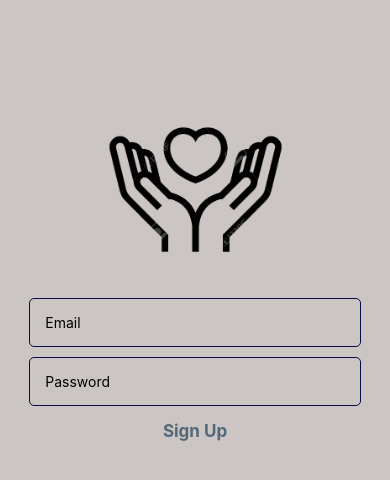
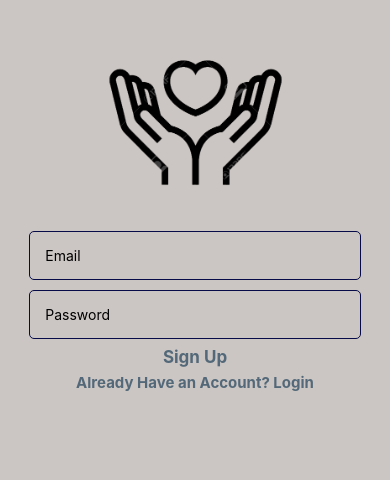
Before and after one commit to SamSkinner01/LendAHand, a React Native app: screen /Signup in a window 390 px wide. Shown: the part 150-630 px from the top of the page. Built offline with nearby package versions, Linux system fonts and the light colour scheme.

Commit message:
Corrected code
Fixed Code for Sign up. Path should be corrected and keyboard no longer covers text back

```diff
--- a/screens/Signup.jsx
+++ b/screens/Signup.jsx
@@ -1,9 +1,10 @@
-import { StyleSheet, Text, View, TextInput, Button, Alert,Pressable,Image } from "react-native";
-import { useState } from "react";
+import { StyleSheet, Text, View, TextInput, Button, Alert,Pressable,Image} from "react-native";
+import { useState,useEffect } from "react";
 import { signup } from "../auth/auth_signup_password";
 import logo from "../assets/logo.png"
+import { Login } from "./Login";
 
-function Signup() {
+function Signup({ navigation }) {
   const [email, setEmail] = useState("");
   const [password, setPassword] = useState("");
 
@@ -11,6 +12,7 @@ function Signup() {
     setEmail("");
     setPassword("");
   }
+
 
   return (
     <View style={styles.container}>
@@ -29,14 +31,19 @@ function Signup() {
         secureTextEntry={true}
       />
 
-<Pressable onPress={() => {
+        <Pressable onPress={() => {
           console.log(email, password);
           signup(email, password);
           clearFields();
         }}
           style={styles.button_sec}>
-            <Text style={styles.text_sec}>Sign Up</Text>
-        </Pressable>
+            <Text style={styles.text_prim}>Sign Up</Text>
+         </Pressable>
+
+        <Pressable onPress={()=> navigation.navigate("Login")}
+          style={styles.button_sec}>
+            <Text style={styles.text_sec}>Already Have an Account? Login</Text>
+         </Pressable>
     </View>
   );
 }
@@ -46,7 +53,7 @@ const styles = StyleSheet.create({
     flex: 1,
     backgroundColor: "#cbc6c3",
     alignItems: "center",
-    justifyContent: "center",
+    paddingVertical: '45%'
   },
   input: {
     width: '85%',
@@ -59,15 +66,19 @@ const styles = StyleSheet.create({
   },
   button_sec:{
     width: '85%',
-    padding: 5,
-    marginVertical: 5,
+    padding: 3,
     alignItems: 'center',
     borderRadius: 5,
+  },
+  text_prim:{
+    fontWeight:'bold',
+    color: '#536878',
+    fontSize: 17,
   },
   text_sec:{
     fontWeight:'bold',
     color: '#536878',
-    fontSize: 17,
+    fontSize: 15,
   },
   logo:{
     width: '70%',
```
